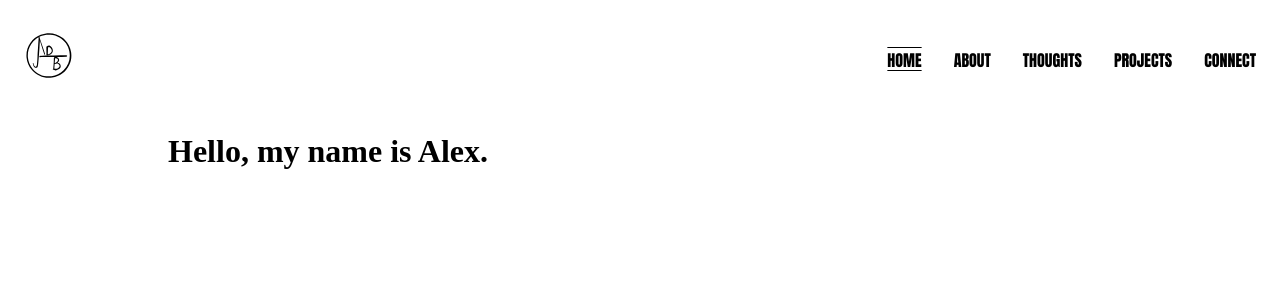
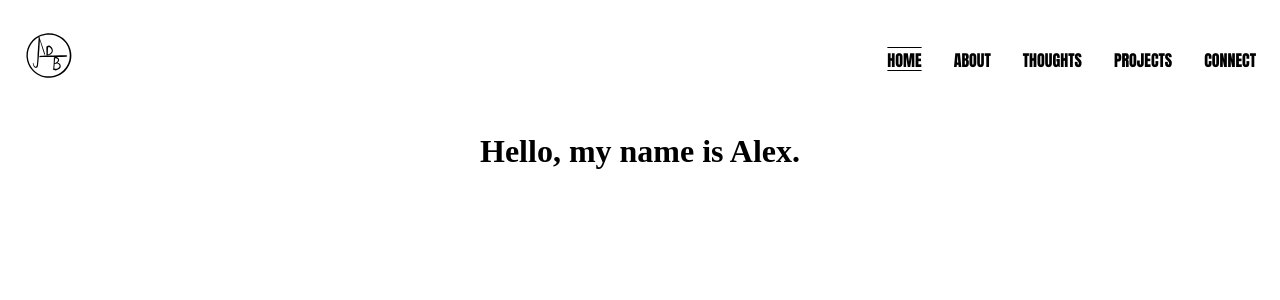
Before and after one commit to adbarc92/portfolio, a SvelteKit app: page / in a window 1280 px wide. Shown: the top 300 px of the page. Built offline with nearby package versions, Linux system fonts and the light colour scheme.

Commit message:
Slight refactor to structure

```diff
--- a/src/routes/+layout.svelte
+++ b/src/routes/+layout.svelte
@@ -1,5 +1,5 @@
 <script>
-	import Header from './Header.svelte';
+	import Header from '../components/Header.svelte';
 </script>
 
 <div class="app">
@@ -14,6 +14,6 @@
 	div main {
 		display: flex;
 		justify-content: center;
-		max-width: 80ch;
+		/* max-width: 80ch; */
 	}
 </style>
```
Also changed, not shown: src/components/Header.svelte (renamed from src/routes/Header.svelte).
